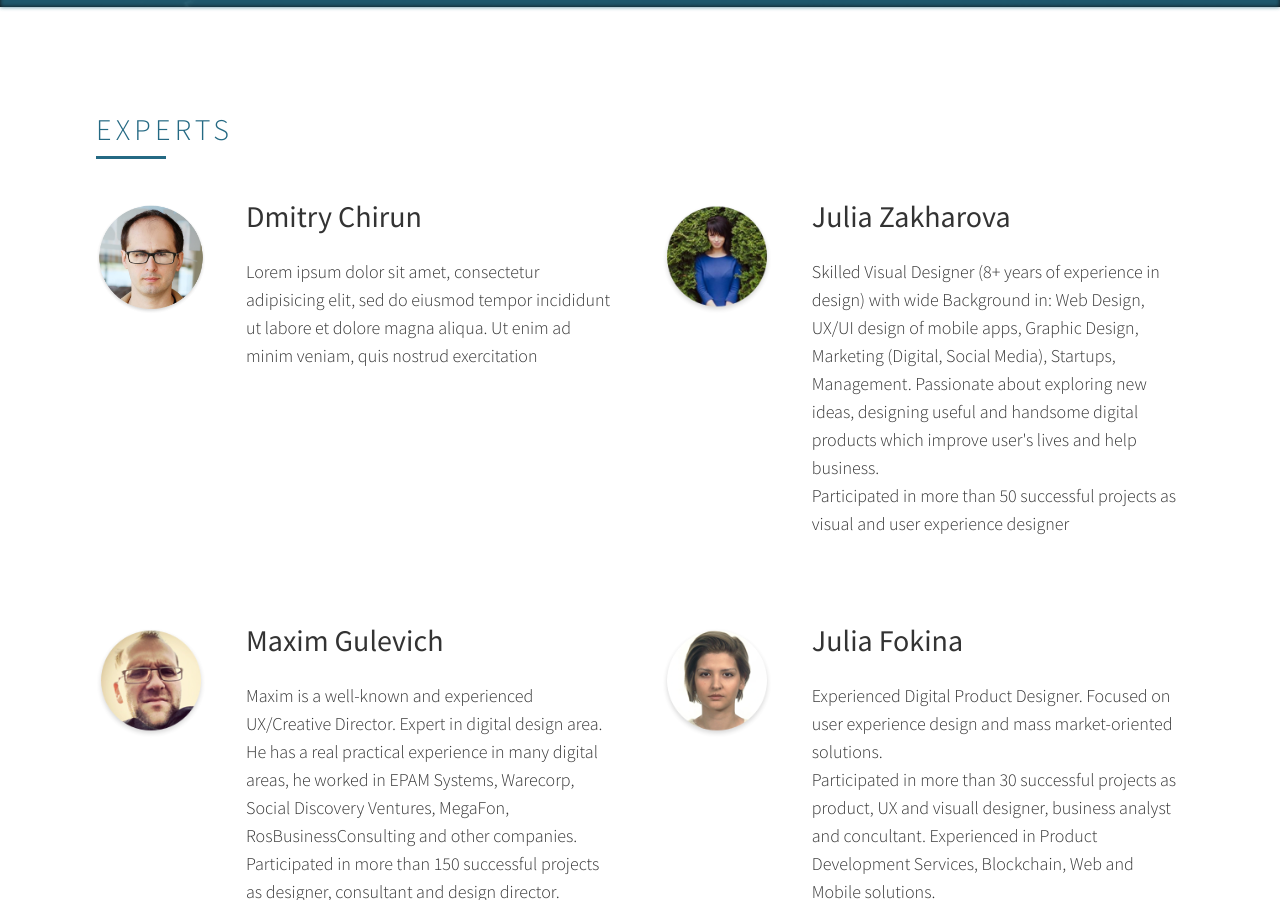
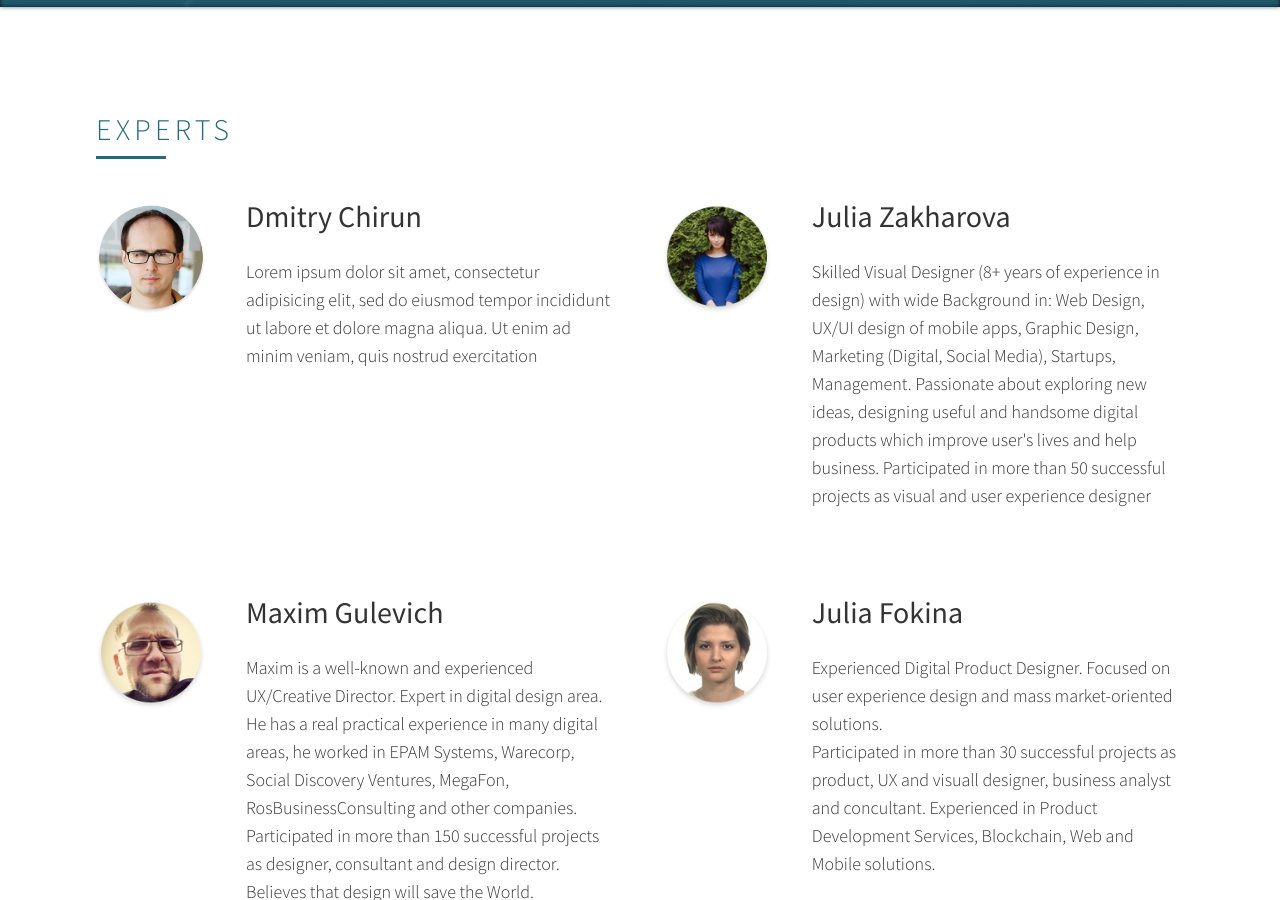
Before and after one commit to Ilya-Valasiuk/arkvar, a Jekyll site: the page built from index.md, in a window 1280 px wide and 900 px high, scrolled down 3243 px. Built offline with Jekyll 4.4.1, drawn with Linux system fonts in a browser that asks for light colours.

Commit message:
remove br

```diff
--- a/_includes/experts.html
+++ b/_includes/experts.html
@@ -48,7 +48,7 @@ ut labore et dolore magna aliqua. Lorem ipsum dolor sit amet, consectetur adipis
                 <div class="experts-grid-col-content">
                     <p class="experts-name">Julia Zakharova</p>
                     <p class="experts-text">Skilled Visual Designer (8+ years of experience in design) with wide Background in: Web Design, UX/UI design of mobile apps, Graphic Design, Marketing (Digital, Social Media), Startups, Management. Passionate about exploring new ideas, designing useful and handsome digital products which improve user's lives and help business.
-                        <br />Participated in more than 50 successful projects as visual and user experience designer</p>
+                        Participated in more than 50 successful projects as visual and user experience designer</p>
                 </div>
             </div>
 
```
